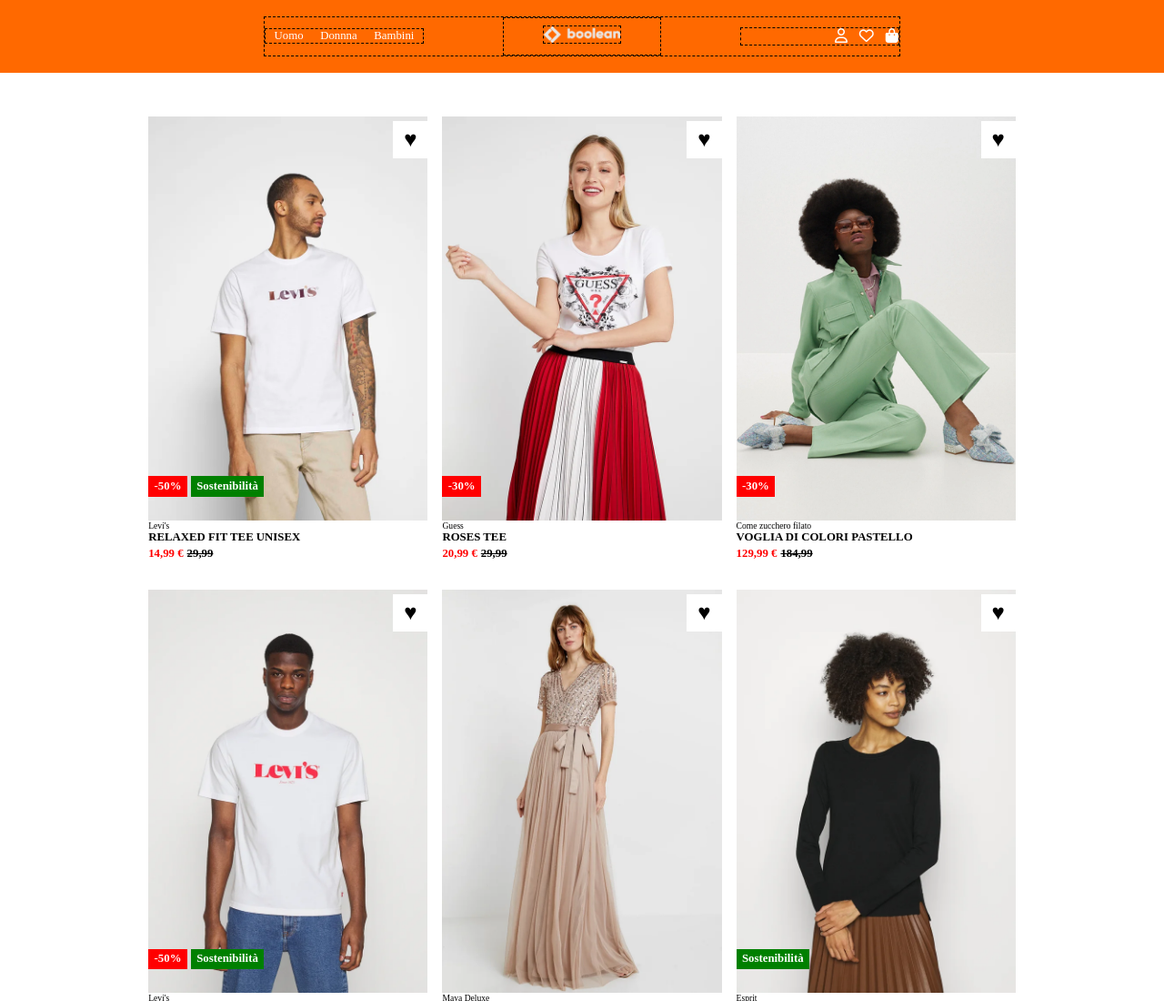
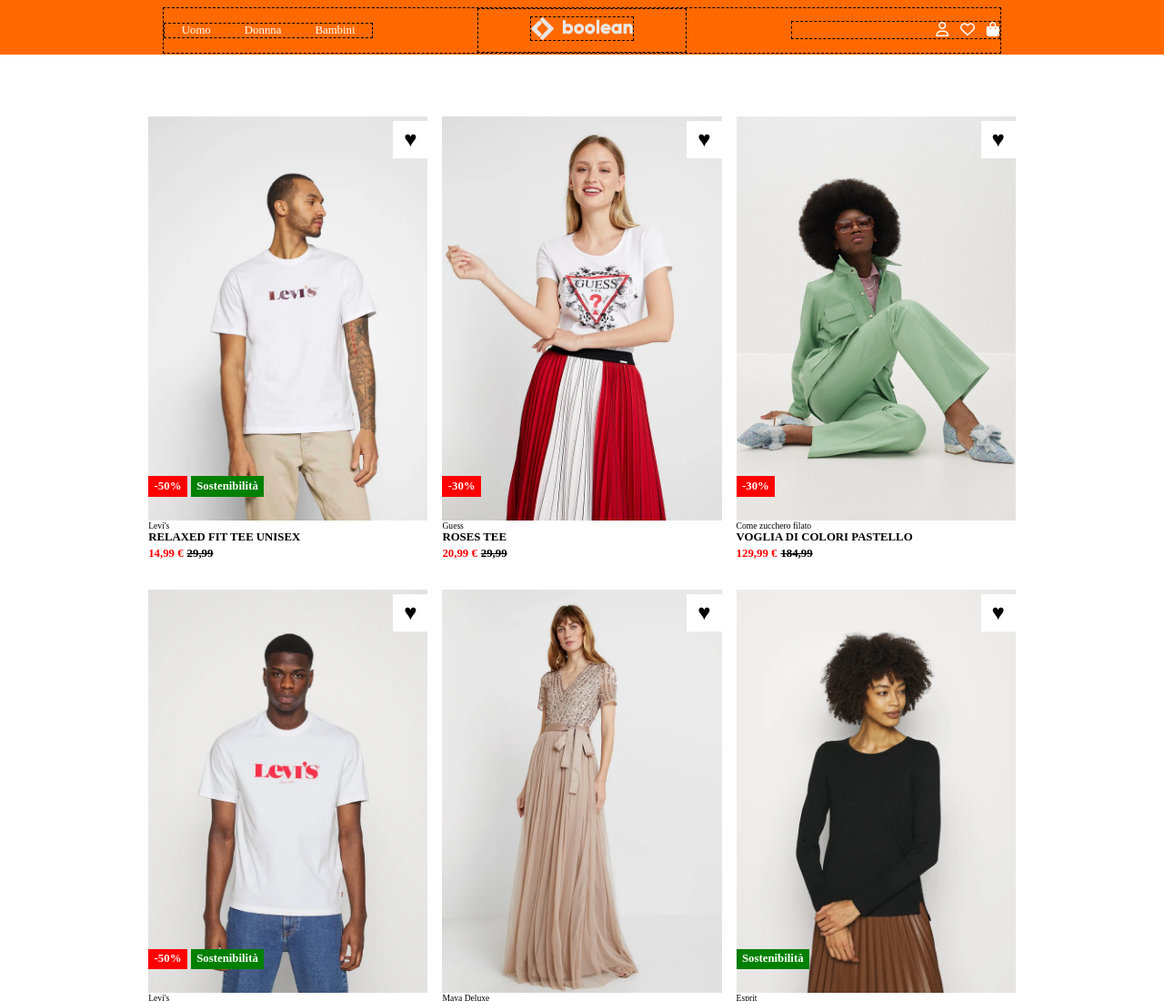
Before and after one commit to DanieleCascio-dev/html-css-boolando, a plain HTML site: page index.html in a window 1280 px wide. Shown: the top 1100 px of the page at 91% size. Drawn offline with Linux system fonts and the light colour scheme.

Commit message:
add: nav (complete)

```diff
--- a/css/style.css
+++ b/css/style.css
@@ -61,12 +61,9 @@
 /* HEADER */
 header {
   background-color: var(--header-bg);
-  height: 80px;
+  height: 60px;
   width: 100%;
-  padding: 1rem 0;
-  margin-bottom: 2rem;
-  justify-content: center;
-  align-items: center;
+  padding: 0.5rem 0;
   position: fixed;
   top: 0;
   left: 0;
@@ -76,6 +73,8 @@
 /* Nav */
 
 nav {
+  width: 90%;
+  margin: 0 auto;
   color: white;
 }
 
--- a/index.html
+++ b/index.html
@@ -16,7 +16,7 @@
   </head>
   <body>
     <!-- /Header -->
-    <header class="flex">
+    <header>
       <!-- Nav -->
       <nav class="flex">
         <div class="nav-container flex center">
```
